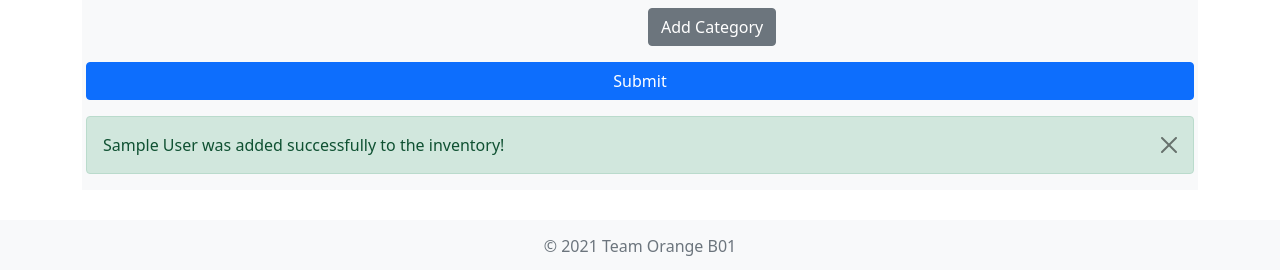
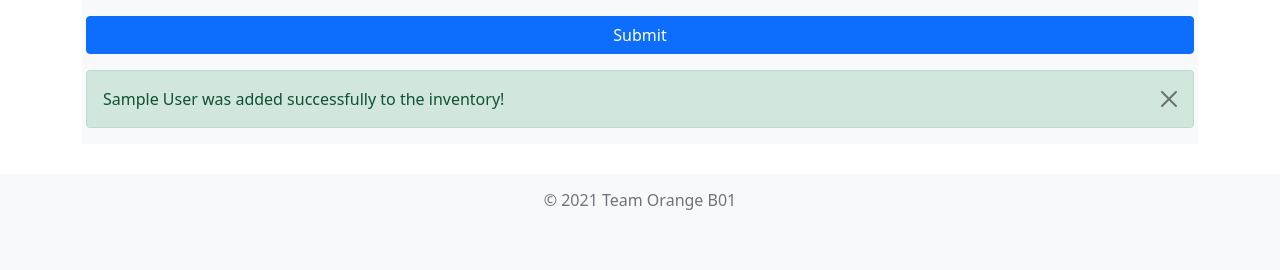
Before and after one commit to IanLarabee/nuts-and-bolts-orange, a PHP site: page /add.php in a window 1280 px wide. Shown: the part 580-850 px from the top of the page. After the commit the page ends 790 px from the top, so only its background shows below. Run offline with PHP 8.4, Linux system fonts and the light colour scheme; the visitor is signed in with stand-in values (Sample User, id 1); data that the repository does not hold is empty.

Commit message:
Update add.php
Removed add category button, per request from Crider

```diff
--- a/nuts_and_bolts/add.php
+++ b/nuts_and_bolts/add.php
@@ -248,7 +248,6 @@
                                 }
                             ?>
                         </select>
-                        <a href="addCategory.php"><button type="button" class="btn btn-secondary" style="margin-top: 0.5em;">Add Category</button></a>
                         <span class="text-danger">
                             <?php echo $errors['category']; ?>
                         </span>
```
